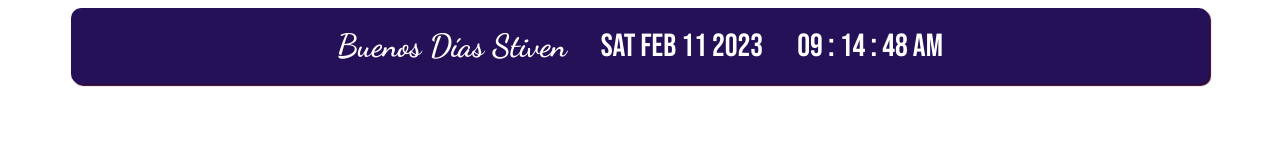
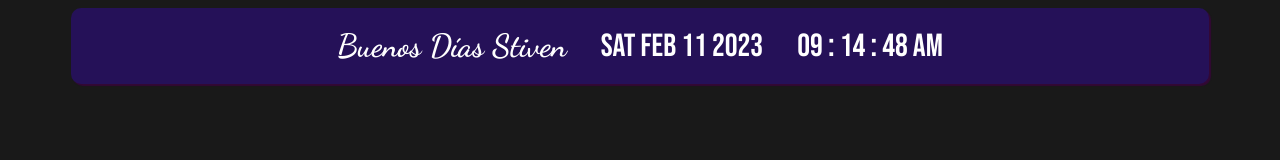
Before and after one commit to nlizcano/notion_widgets, a plain HTML site: page index.html in a window 1280 px wide. Drawn offline with Linux system fonts and the light colour scheme.

Commit message:
Update index.html

```diff
--- a/index.html
+++ b/index.html
@@ -13,7 +13,7 @@
         /*CSS RESETS*/
 
 body{
-    background-color: #fff;
+    background-color: #191919;
     line-height: 1.6;
 
 }
```
